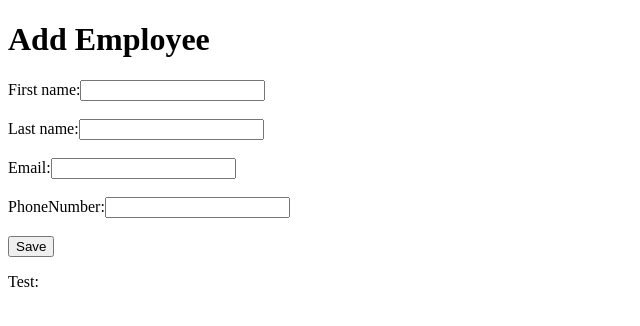
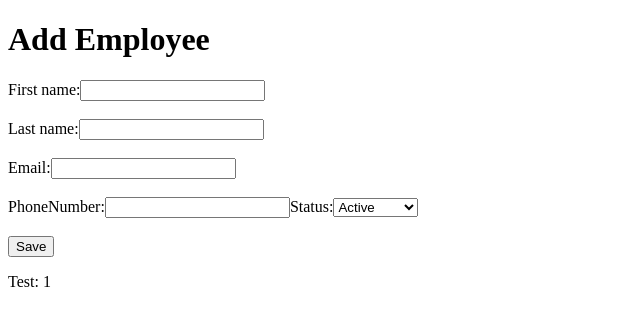
Before and after one commit to TooManyLoops/5.Semester-projekt, an Angular app in the folder Timegrip-Frontend/: page / in a window 1280 px wide. Shown: the top 326 px of the page, without its empty margins (0-640 px from the left). Built offline with nearby package versions, Linux system fonts and the light colour scheme.

Commit message:
User 01:  Frontend AddEmployee
kan tilføje til databasen fra Frontend

```diff
--- a/Timegrip-Frontend/src/app/app-module.ts
+++ b/Timegrip-Frontend/src/app/app-module.ts
@@ -3,6 +3,7 @@ import { BrowserModule } from '@angular/platform-browser';
 
 import { AppRoutingModule } from './app-routing-module';
 import { App } from './app';
+import { HttpClientModule } from '@angular/common/http';
 
 import { FormsModule } from '@angular/forms';
 
@@ -13,7 +14,8 @@ import { FormsModule } from '@angular/forms';
   imports: [
     BrowserModule,
     AppRoutingModule,
-    FormsModule
+    FormsModule,
+    HttpClientModule
   ],
   providers: [
     provideBrowserGlobalErrorListeners(),
--- a/Timegrip-Frontend/src/app/app.html
+++ b/Timegrip-Frontend/src/app/app.html
@@ -1,6 +1,6 @@
 <h1>Add Employee</h1>
 
-<form (ngSubmit)="createEmployee()">
+<form (ngSubmit)="addEmployee()">
   <label>First name:</label>
   <input type="text" [(ngModel)]="employee.firstName" name="firstName">
 
@@ -17,11 +17,20 @@
   <br><br>
 
   <label>PhoneNumber:</label>
-  <input type="text" [(ngModel)]="employee.phone" name="phone">
+  <input type="text" [(ngModel)]="employee.phoneNumber" name="phoneNumber">
+
+  <label>Status:</label>
+  <select [(ngModel)]="employee.employeeStatus" name="employeeStatus">
+    <option [ngValue]="1">Active</option>
+    <option [ngValue]="2">Inactive</option>
+    <option [ngValue]="3">terminated</option>
+    <option [ngValue]="4">On_Leave</option>
+  </select>
 
   <br><br>
 
-  <button type="button" (click)="createEmployee()">Save</button>
+  <button type="submit">Save</button>
 </form>
 
-<p>Test: {{ employee.firstName }} {{ employee.lastName }} {{ employee.email }} {{ employee.phone }} </p>
+<p>Test: {{ employee.firstName }} {{ employee.lastName }} {{ employee.email }} {{ employee.phoneNumber }} {{
+  employee.employeeStatus }}</p>
--- a/Timegrip-Frontend/src/app/app.ts
+++ b/Timegrip-Frontend/src/app/app.ts
@@ -1,4 +1,5 @@
-import { Component, signal } from '@angular/core';
+import { Component } from '@angular/core';
+import { HttpClient } from '@angular/common/http';
 
 @Component({
   selector: 'app-root',
@@ -11,11 +12,31 @@ export class App {
     firstName: '',
     lastName: '',
     email: '',
-    phone: ''
+    phoneNumber: '',
+    employeeStatus: 1
   };
 
-  createEmployee() {
-    alert('Save blev klikket');
-    console.log(this.employee);
+  constructor(private http: HttpClient) { }
+
+  addEmployee() {
+
+    alert('addEmployee bliver kaldt');
+
+    this.http.post('https://localhost:7129/Employees/', this.employee)
+      .subscribe(
+        {
+          next: response => {
+            alert('Employee oprettet');
+            console.log(response);
+          },
+          error: error => {
+            alert('Fejl ved oprettelse');
+            console.error(error);
+            console.log('STATUS:', error.status);
+            console.log('VALIDATION ERROR:', error.error);
+            console.log('DATA SENDT:', this.employee);
+          }
+
+        });
   }
 }
```
Also changed, not shown: 1 other file (tests, documents, lock files or other folders).
